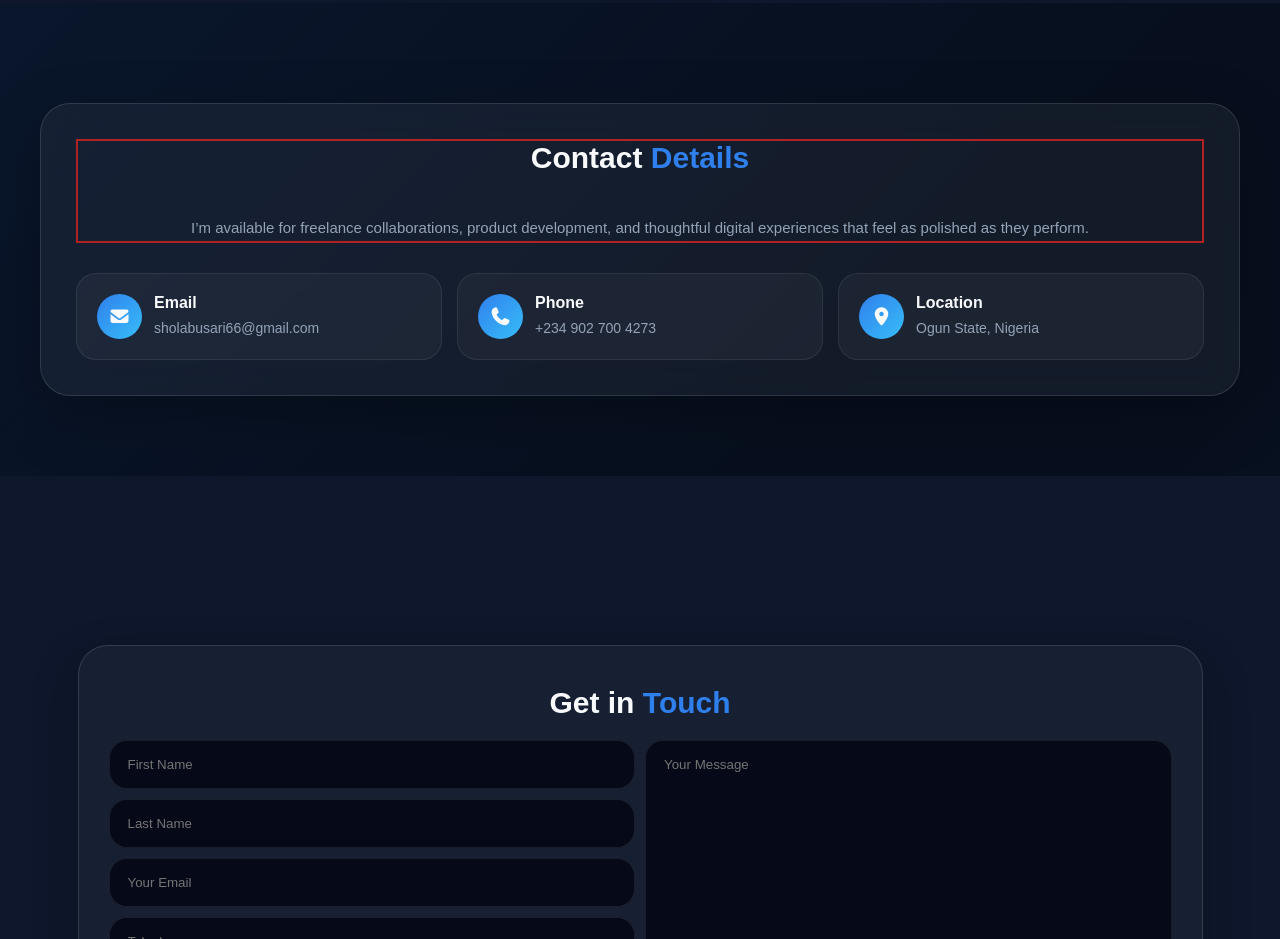
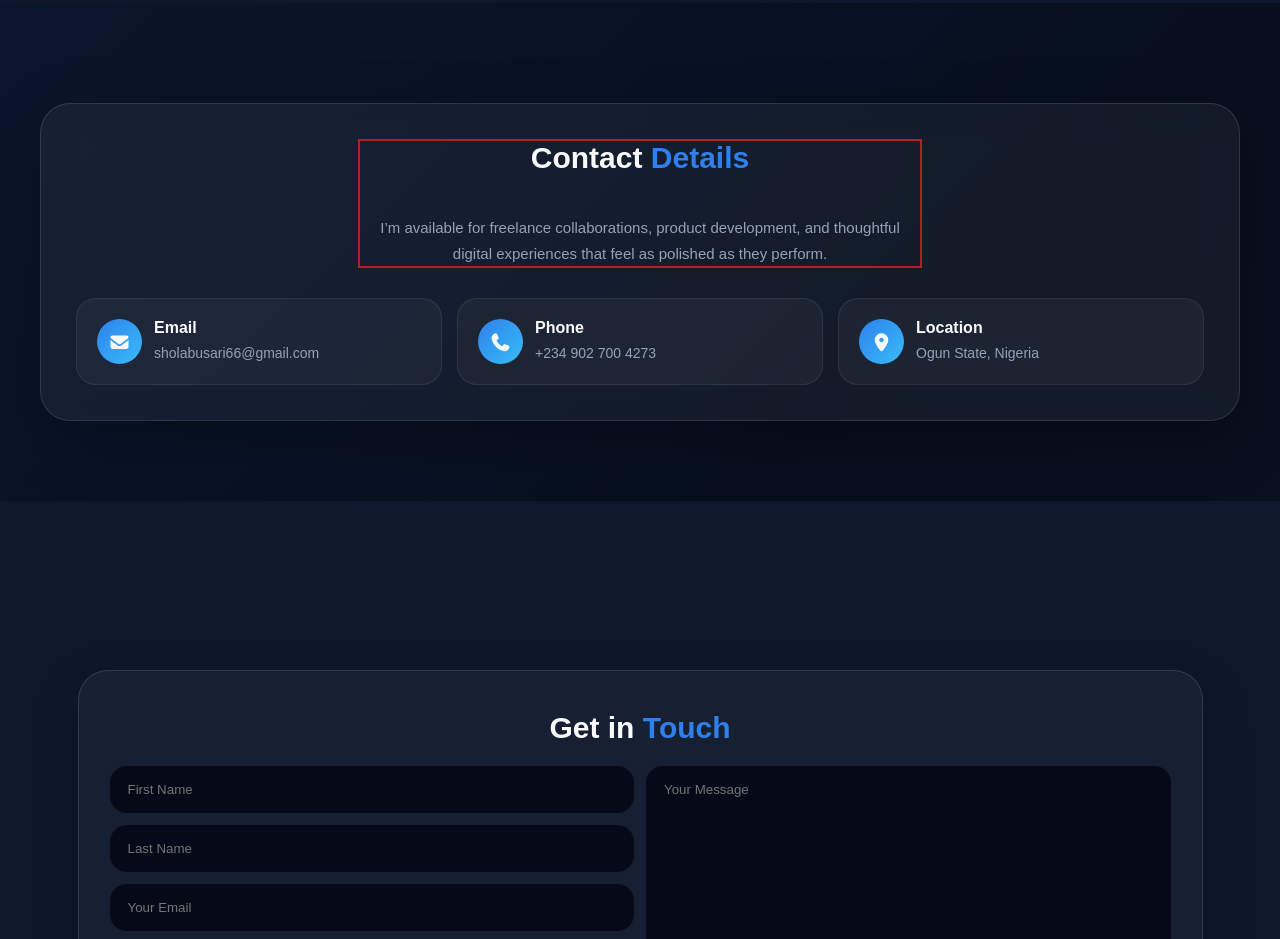
Before and after one commit to Sholynk/My-Portfolio-Website, a website: page index.html in a window 1280 px wide. Shown: the part 3197-4136 px from the top of the page. Drawn offline with nearby package versions, Linux system fonts and the light colour scheme.

Commit message:
Update styles.css

```diff
--- a/styles.css
+++ b/styles.css
@@ -992,7 +992,8 @@ body.modal-open {
   display: flex;
   flex-direction: column;
   gap: 1rem;
-  max-width: 100%;
+  max-width: 50%;
+  align-self: center;
   align-items: center;
   text-align: center;
   border: 2px solid firebrick;
```
